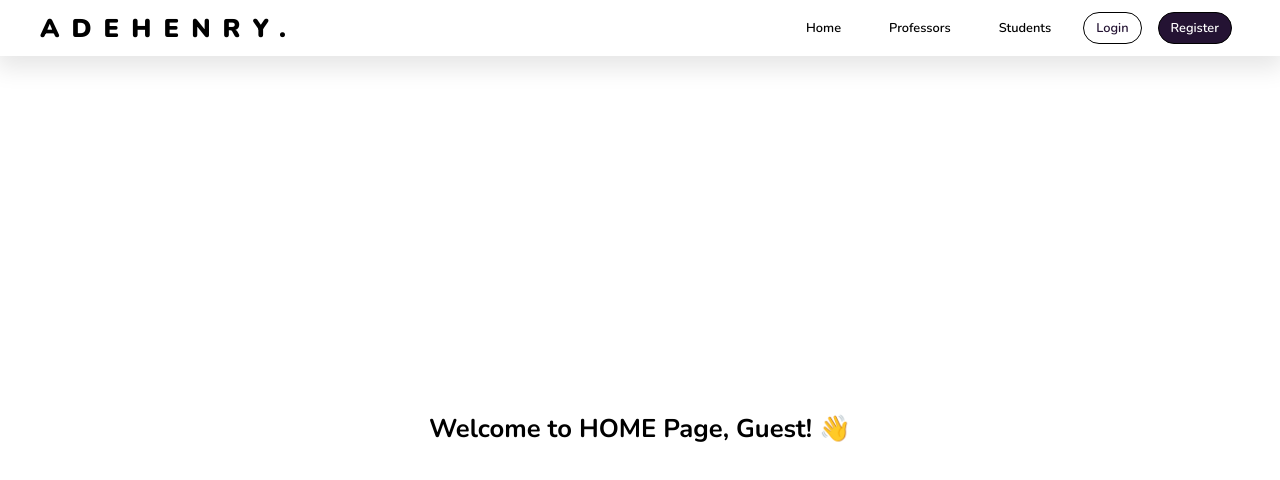
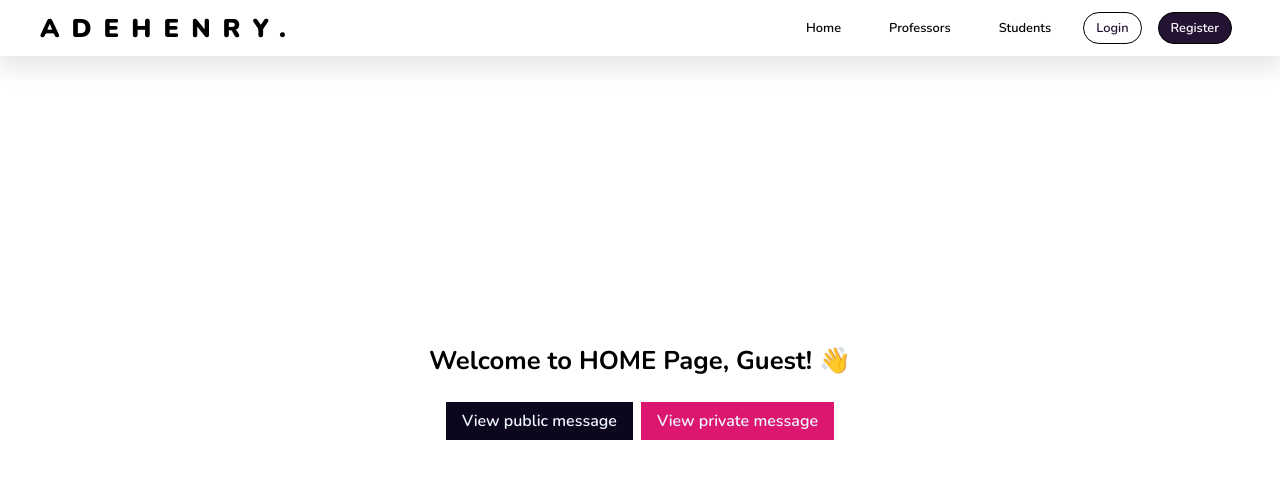
Before and after one commit to AdehenryOmoOba/React-Protected-Routes-with-Role-Based-Authentication, a React (Create React App) app: page / in a window 1280 px wide. Shown: the top 480 px of the page. Built offline with nearby package versions, Linux system fonts and the light colour scheme.

Commit message:
jwt security

```diff
--- a/src/components/Home/Home.js
+++ b/src/components/Home/Home.js
@@ -1,13 +1,80 @@
-import React from "react";
+require('./home.css')
+import React, { useState } from "react";
 import { useAuthContext } from "..//../Authorization/AuthProvider";
+import {useQuery} from 'react-query'
+import { axiosBase } from "../../Axios/axiosBase";
+import { useNavigate } from "react-router-dom";
+
+
+
+// const message = "God is good...all the time!!!"
+
+
 
 function Home() {
-  const {auth} = useAuthContext()
+  const {auth,setAuth} = useAuthContext()
+  const [messageType, setMessageType ]= useState("")
+  const [ message, setMessage] = useState("")
+  const [querySwitch, setQuerySwitch] = useState(false)
+  const navigate = useNavigate()
+
+  const fetchMessage = async ({queryKey}) => {
+    let response
+    if (queryKey[1] === 'private'){
+      response = await axiosBase.get('/messages/private',{
+        // withCredentials: true,
+        headers: {
+          auhtorisation: `Bearer ${auth?.accessToken}`
+        }
+      } )
+    }else{
+      response = await axiosBase.get('/messages/public')
+    }
+    return response.data
+  }
+  const {isLoading,error} = useQuery(['messages', messageType], fetchMessage, {
+    enabled: querySwitch,
+    onSuccess: (data) => {
+      setQuerySwitch(false)
+      setMessage(data.message)
+    },
+    onError: (error) => {
+      console.log(`scrrrrrrrrr`,error)
+      if(error.response.status === 403) {
+        setAuth(null)
+        alert('Your current session has expired. Please login to continue')
+        navigate('/login')
+      }
+
+    }
+
+  })
   const user = auth?.username || 'Guest'
   const capitalisedUser = user[0].toUpperCase() + user.slice(1).toLowerCase()
+
+
+
+  const publicMessageHandler = () => {
+    setMessageType('public')
+    setQuerySwitch(true)
+  }
+  const privateMessageHandler = () => {
+    if (!auth) return alert('Please login to view private message')
+
+    setMessageType('private')
+    setQuerySwitch(true)
+  }
+
   return (
     <main>
       <h2>Welcome to HOME Page, {capitalisedUser}! 👋</h2>
+      <div id="message">
+        <div id="top">
+          <button onClick={publicMessageHandler}>View public message</button>
+          <button onClick={privateMessageHandler}>View private message</button>
+        </div>
+        {message && <div id="bottom"><p><span>{messageType === 'public' ? "Public":"Private"}</span> : {message}</p></div>}
+      </div>
     </main>
   );
 }
--- /dev/null
+++ b/src/components/Home/home.css
@@ -0,0 +1,23 @@
+#message{
+    margin-top: 2rem;
+    padding: 1rem 2rem;
+    min-height: 15rem;
+}
+#top button{
+    background-color: #0d071d;
+    color: aliceblue;
+    font-size: 2rem;
+    margin-inline: 0.5rem;
+    padding: 1rem 2rem;
+}
+#top button:last-child{
+    background-color: #dd166f;
+}
+#bottom{
+    text-align: center;
+    margin-top: 2rem;
+    font-size: 2rem;
+}
+span{
+    font-weight: bolder;
+}
--- a/src/components/Login/Login.js
+++ b/src/components/Login/Login.js
@@ -20,10 +20,8 @@ function Login() {
   const {auth, setAuth} = useAuthContext()
   const {mutate,isLoading} = useMutation(login,{
     onSuccess: (response) => {
-      console.log(response)
       setAuth(response)
       navigate('/')
-
     },
     onError: (error) => console.log(error.response.data.error)
   })
@@ -36,7 +34,6 @@ function Login() {
   const loginHandler = () => {
     const { username, password } = loginInfo
     const loginData = {username,password}
-    console.log(loginData);
     mutate(loginData)
 
   };
```
